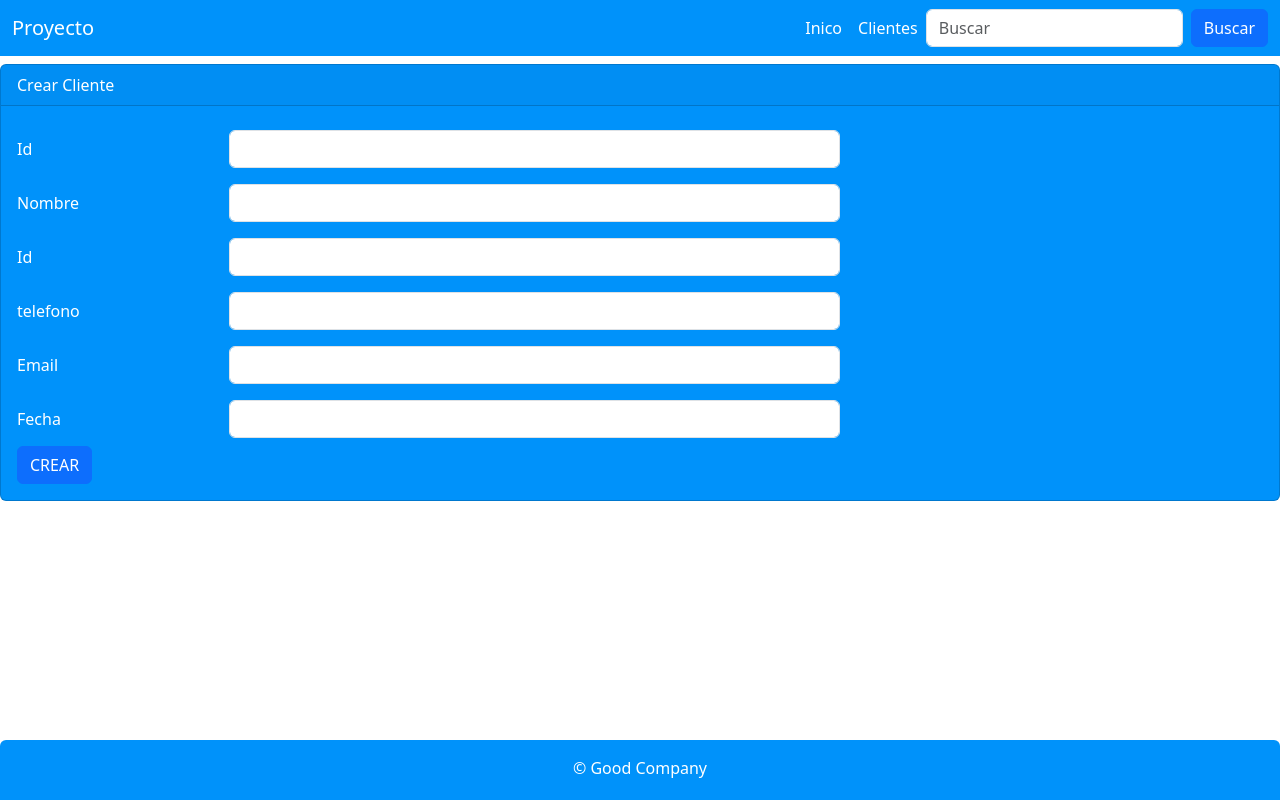
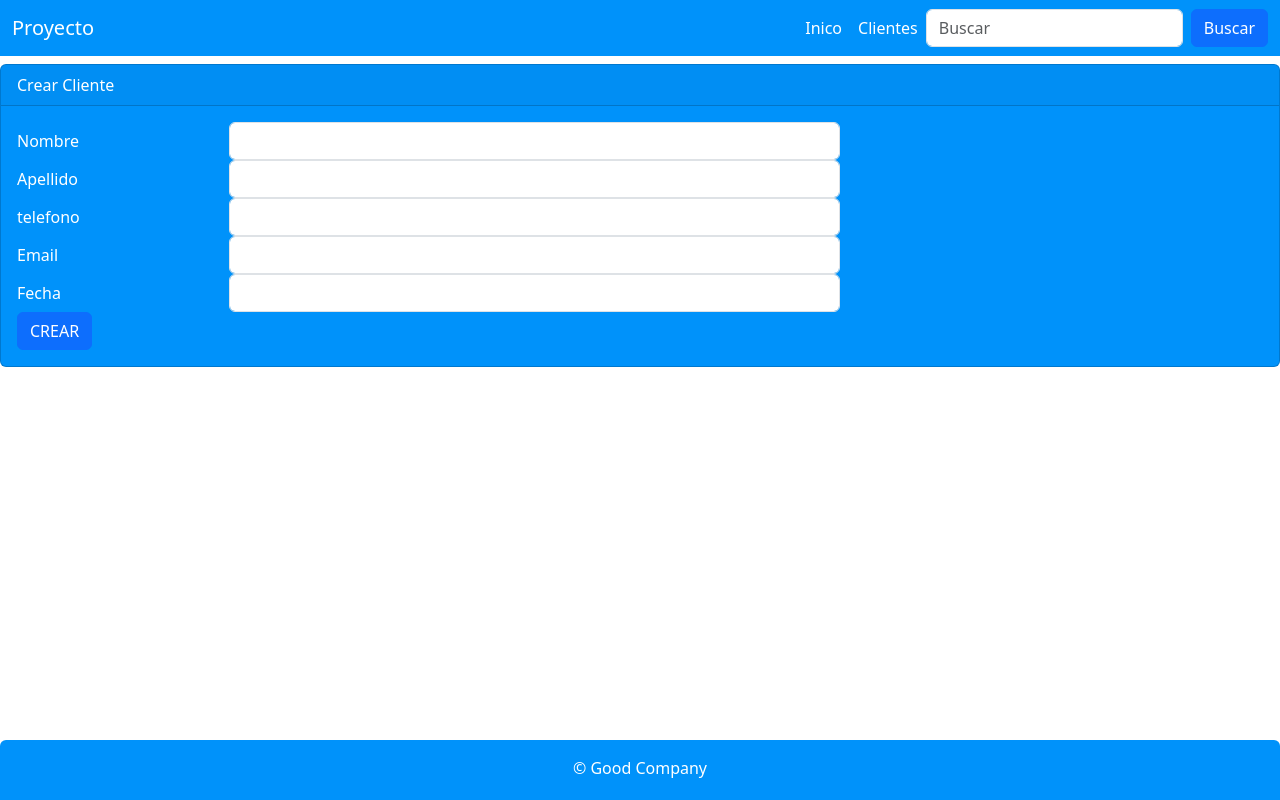
Before and after one commit to Johanlex20/frontendAngular, an Angular app: page /clientes/form in a window 1280 px wide. Built offline with nearby package versions, Linux system fonts and the light colour scheme.

Commit message:
Add rutas a la clase cliente servies
Implementando la funcion crear de la clase services

```diff
--- a/src/app/clientes/cliente.service.ts
+++ b/src/app/clientes/cliente.service.ts
@@ -1,22 +1,29 @@
-import { Injectable } from '@angular/core';
+import { Injectable} from '@angular/core';
 import { CLIENTES } from './cliente.json';
 import { Cliente } from './cliente';
 import { Observable,map,of } from 'rxjs';
-import { HttpClient } from '@angular/common/http';
+import { HttpClient, HttpHeaders } from '@angular/common/http';
 
 @Injectable({
   providedIn: 'root'
 })
 export class ClienteService {
 
-  private urlEndPoint:string = 'http://localhost:8080/api/clientes';
+  private urlEndPoint: string = 'http://localhost:8080/api/clientes';
 
-  constructor(private http:HttpClient) { }
+  private httpHeaders = new HttpHeaders({'Content-Type': 'application/json'})
 
-  getAll(): Observable<Cliente[]>{
-    //return of (CLIENTES)
-    return this.http.get<Cliente[]>(this.urlEndPoint).pipe(
-      map ( (response )=> response as Cliente[])
+  constructor(private http: HttpClient) { }
+
+  getAll(): Observable<Cliente[]> {
+    //return of(CLIENTES);
+    return this.http.get(this.urlEndPoint).pipe(
+      map(response => response as Cliente[])
     );
   }
+
+  create(cliente: Cliente) : Observable<Cliente> {
+    return this.http.post<Cliente>(this.urlEndPoint, cliente, {headers: this.httpHeaders})
+  }
+
 }
--- a/src/app/clientes/form.component.html
+++ b/src/app/clientes/form.component.html
@@ -2,38 +2,32 @@
     <div class="card-header">{{titulo}}</div>
     <div class="card-body">
 
-        <form (ngSubmit)="create()">
-            <div class="form-group row py-2">
-                <label for="id" class="col-form-label col-sm-2">Id</label>
-                <div class="col-sm-6">
-                    <input type="text" class="form-control" [(ngModel)]="cliente.id" name="id">
-                </div>
-            </div>
-            <div class="form-group row py-2">
+        <form (ngSubmit)= "create()">
+            <div class="form-group row">
                 <label for="nombre" class="col-form-label col-sm-2">Nombre</label>
                 <div class="col-sm-6">
                     <input type="text" class="form-control" [(ngModel)]="cliente.nombre" name="nombre">
                 </div>
             </div>
-            <div class="form-group row py-2">
-                <label for="apellido" class="col-form-label col-sm-2">Id</label>
+            <div class="form-group row">
+                <label for="apellido" class="col-form-label col-sm-2">Apellido</label>
                 <div class="col-sm-6">
                     <input type="text" class="form-control" [(ngModel)]="cliente.apellido" name="apellido">
                 </div>
             </div>
-            <div class="form-group row py-2">
+            <div class="form-group row">
                 <label for="telefono" class="col-form-label col-sm-2">telefono</label>
                 <div class="col-sm-6">
                     <input type="text" class="form-control" [(ngModel)]="cliente.telefono" name="telefono">
                 </div>
             </div>
-            <div class="form-group row py-2">
+            <div class="form-group row">
                 <label for="email" class="col-form-label col-sm-2">Email</label>
                 <div class="col-sm-6">
                     <input type="text" class="form-control" [(ngModel)]="cliente.email" name="email">
                 </div>
             </div>
-            <div class="form-group row py-2">
+            <div class="form-group row">
                 <label for="fecha" class="col-form-label col-sm-2">Fecha</label>
                 <div class="col-sm-6">
                     <input type="text" class="form-control" [(ngModel)]="cliente.fecha" name="fecha">
@@ -42,7 +36,7 @@
 
             <div class="form-group row">
                 <div class="col-sm-6">
-                    <button class="btn btn-primary" role="button" >CREAR</button>
+                    <button class="btn btn-primary" role="button">CREAR</button>
                 </div>
             </div>
 
--- a/src/app/clientes/form.component.ts
+++ b/src/app/clientes/form.component.ts
@@ -1,18 +1,29 @@
-import { Component } from '@angular/core';
+import { Component, OnInit } from '@angular/core';
 import { Cliente } from './cliente';
+import { ClienteService } from './cliente.service';
+import { Router } from '@angular/router';
 
 @Component({
   selector: 'app-form',
   templateUrl: './form.component.html'
 })
-export class FormComponent {
+export class FormComponent implements OnInit{
 
   public cliente: Cliente = new Cliente();
   public titulo: string = "Crear Cliente";
 
-  public create(){
-      console.log("click");
-      console.log(this.cliente);
+  constructor(private clienteService:ClienteService, private router:Router){}
+
+  ngOnInit(): void {
+
+  }
+
+  public create(): void{
+      //console.log("click");
+      //console.log(this.cliente);
+      this.clienteService.create(this.cliente).subscribe(
+        response => this.router.navigate(['/clientes'])
+      )
   }
 
 }
```
